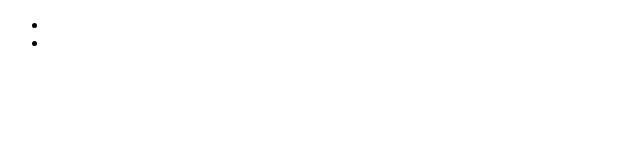
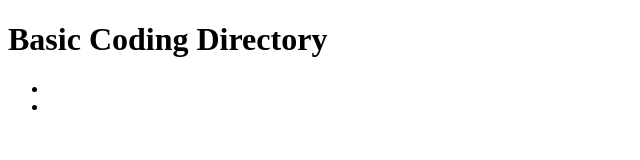
Before and after one commit to clarissa1610/basic-coding, a plain HTML site: page index.html in a window 1280 px wide. Shown: the whole page, without its empty margins (0-640 px from the left). Drawn offline with Linux system fonts and the light colour scheme.

Commit message:
basic-coding

```diff
--- a/index.html
+++ b/index.html
@@ -7,6 +7,7 @@
     <title>Document</title>
 </head>
 <body>
+    <h1>Basic Coding Directory</h1>
     <ul>
         <li class="xyz-zoo"><a href="https://clarissa1610.github.io/basic-coding/table-form/"></a></li>
         <li class="table-form"><a href="https://clarissa1610.github.io/basic-coding/xyz-zoo/"></a></li>
```
Also changed, not shown: style.css (added).
